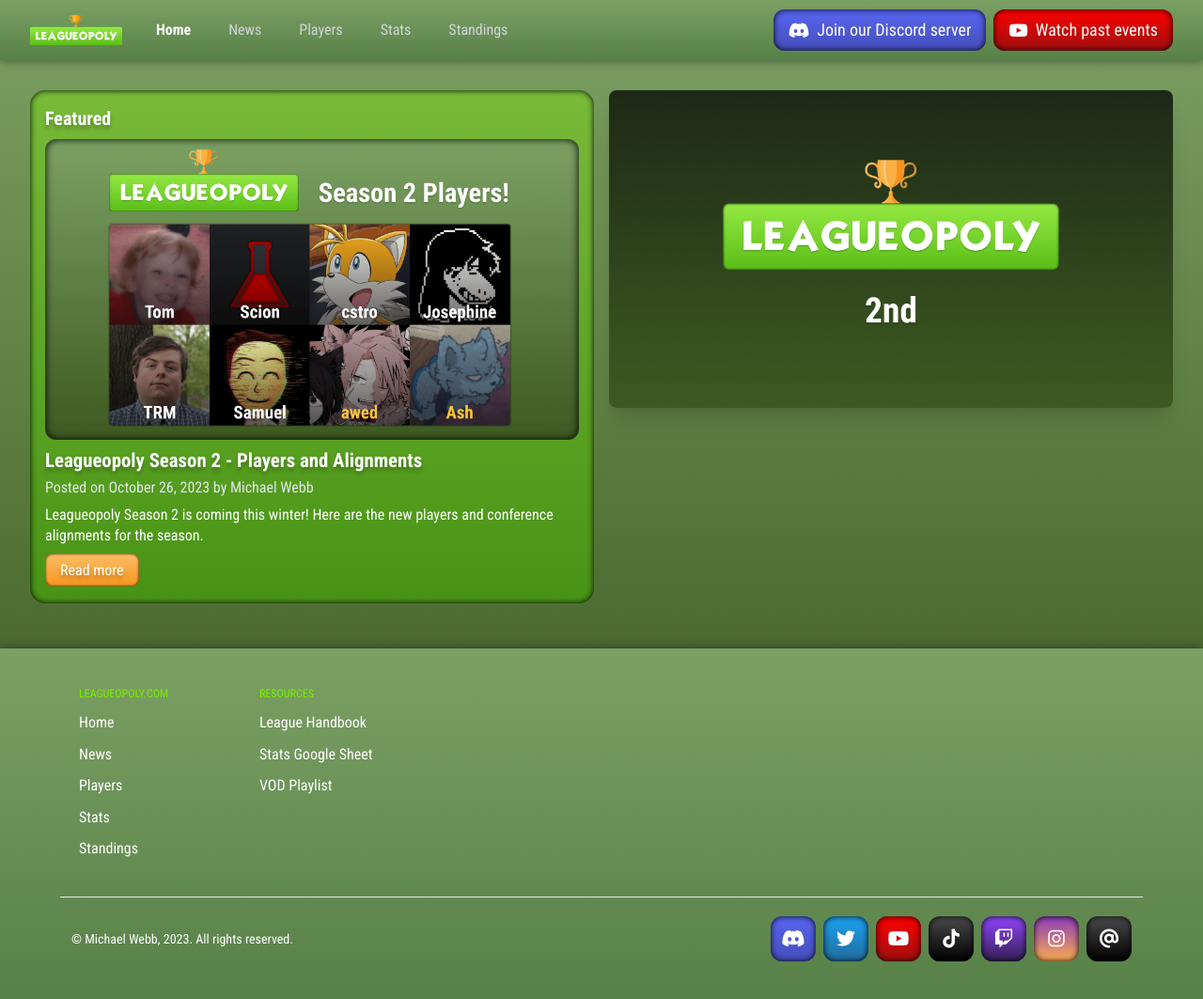
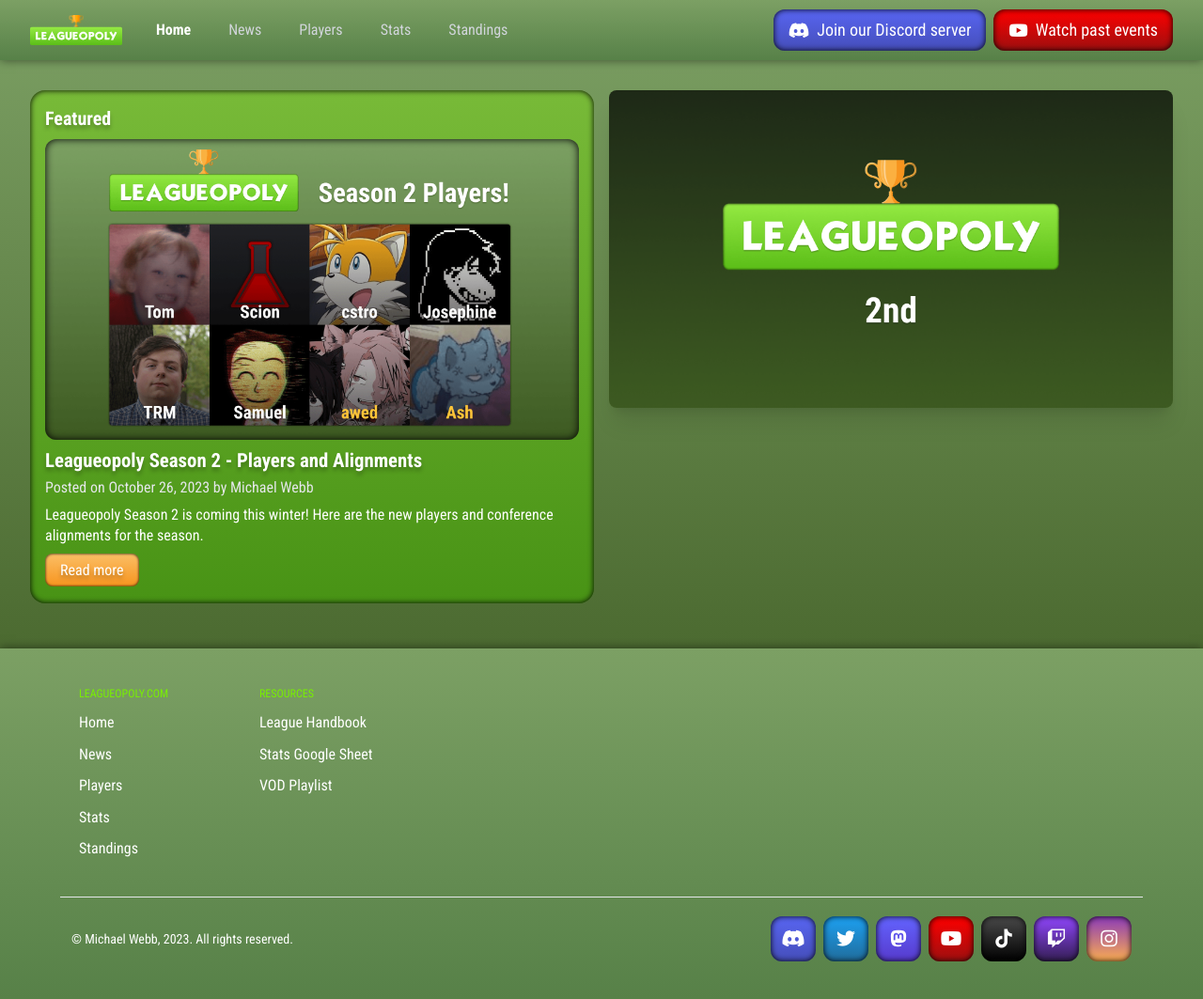
Before and after one commit to Leagueopoly/Website, a Jekyll site: the page built from index.html, in a window 1280 px wide. Shown: the whole page at 94% size. Built offline with Jekyll 4.4.1, drawn with Linux system fonts in a browser that asks for light colours; nearby versions of some CDN libraries.

Commit message:
Add mastodon link

```diff
--- a/_includes/footer.html
+++ b/_includes/footer.html
@@ -36,6 +36,12 @@
 						</div>
 					</a>
 
+					<a class="header-link" rel="me" href="https://wetdry.world/@leagueopoly">
+						<div class="aspect-square box grad-mastodon w-12 h-12 flex justify-center items-center">
+							<i class="fa-brands fa-mastodon text-white text-xl"></i>
+						</div>
+					</a>
+
 					<a class="header-link" href="https://youtube.com/@leagueopoly">
 						<div class="aspect-square box grad-youtube w-12 h-12 flex justify-center items-center">
 							<i class="fa-brands fa-youtube text-white text-xl"></i>
@@ -59,12 +65,6 @@
 							<i class="fa-brands fa-instagram text-white text-xl"></i>
 						</div>
 					</a>
-
-					<a class="header-link" href="https://threads.net/@leagueopoly">
-						<div class="aspect-square box grad-tiktok w-12 h-12 flex justify-center items-center">
-							<i class="fa-solid fa-at text-white text-xl"></i>
-						</div>
-					</a>
 				</div>
 		   </div>
 		</div>
--- a/css/style.css
+++ b/css/style.css
@@ -37,6 +37,10 @@ body {
 
 .grad-instagram {
     background: linear-gradient(0deg, #FBAD50 0%, #8A3AB9 100%);
+}
+
+.grad-mastodon {
+    background: linear-gradient(0deg, #563ACC 0%, #6364FF 100%);
 }
 
 .box-featured {
```
